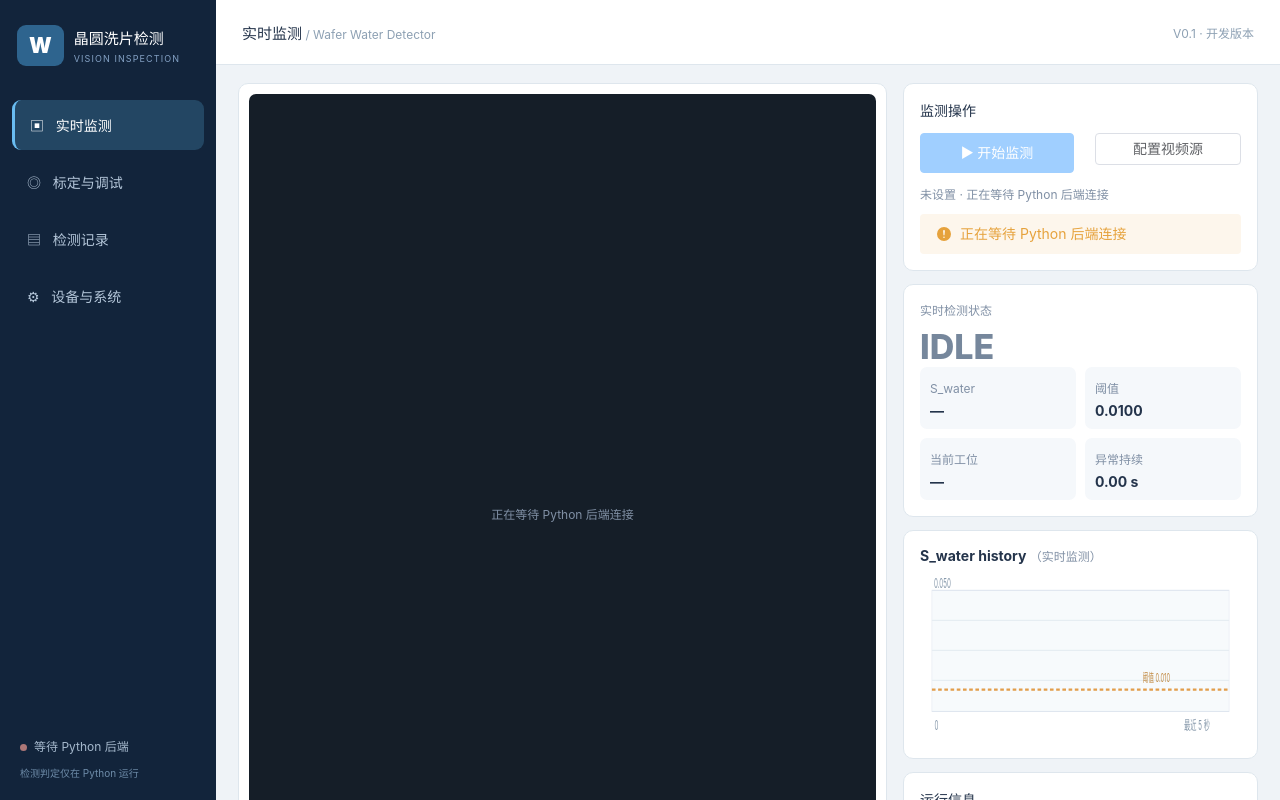
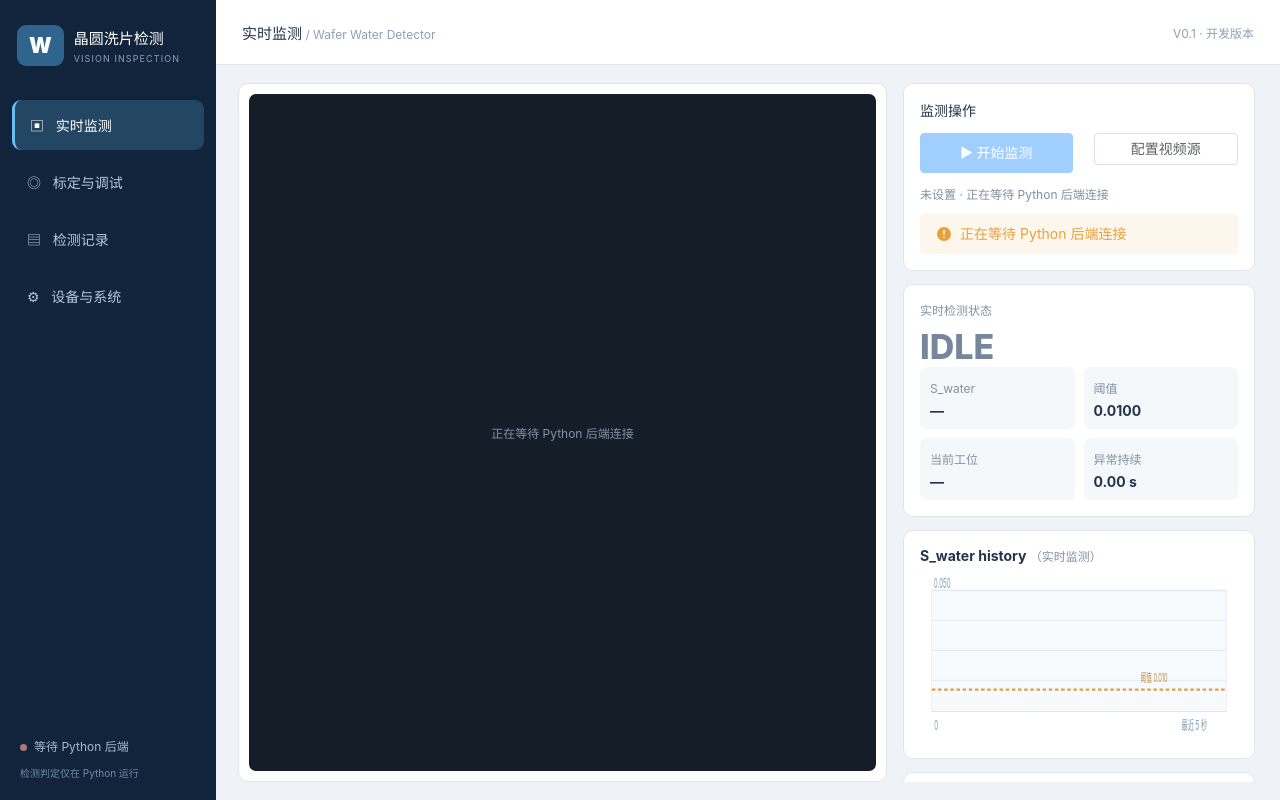
Before and after one commit to DebuNeko233/water_detector, a Vue app: page / in a window 1280 px wide. Built offline with nearby package versions, Linux system fonts and the light colour scheme.

Commit message:
fix(monitor): constrain video-area to Electron viewport and keep timeline visible

```diff
--- a/src/renderer/src/styles/app.css
+++ b/src/renderer/src/styles/app.css
@@ -12,3 +12,66 @@
 .timeline-frame .el-input-number{width:116px}
 .video-timeline .hint{margin-bottom:0}
 @media(max-width:1230px){.timeline-bottom{align-items:start}.timeline-frame{width:100%}}
+
+
+/* The video and seek bar must fit inside the actual Electron window height.
+ * Without min-height:0, flex/grid children use min-content size and escape the
+ * viewport whenever the image or side panels are tall. */
+.app-shell { height: 100dvh; min-height: 0; }
+.content.monitor-content { min-height: 0; overflow: hidden; }
+.monitor-grid {
+  height: 100%;
+  min-height: 0;
+  grid-template-rows: minmax(0, 1fr);
+}
+.monitor-grid .video-panel {
+  display: flex;
+  flex-direction: column;
+  min-height: 0;
+  max-height: 100%;
+  overflow: hidden;
+}
+.monitor-grid .video-area {
+  position: relative;
+  flex: 1 1 0;
+  min-height: 0;
+  max-height: 100%;
+  width: 100%;
+  overflow: hidden;
+}
+.monitor-grid .video-area img {
+  display: block;
+  max-width: 100%;
+  max-height: 100%;
+  width: auto;
+  height: auto;
+  object-fit: contain;
+}
+.monitor-grid .right-rail { min-height: 0; overflow-y: auto; padding-right: 3px; }
+.monitor-timeline {
+  flex: 0 0 auto;
+  min-width: 0;
+  padding: 10px 8px 3px;
+}
+.monitor-timeline .el-slider { margin: 11px 9px 4px; width: calc(100% - 18px); }
+.monitor-timeline-actions { display: flex; align-items: center; gap: 5px; flex-wrap: wrap; }
+.monitor-timeline-actions .el-button { margin: 0; }
+.monitor-stage-select { width: 80px; }
+.monitor-file-hint { margin: 7px 2px 0; line-height: 1.4; font-size: 12px; overflow-wrap: anywhere; }
+.video-mode-badge {
+  position: absolute;
+  top: 10px;
+  left: 10px;
+  border-radius: 4px;
+  padding: 4px 8px;
+  font-size: 11px;
+  background: rgba(15, 23, 42, 0.84);
+  color: #f0f7ff;
+  pointer-events: none;
+}
+@media (max-width: 890px) {
+  .content.monitor-content { overflow-y: auto; }
+  .monitor-grid { grid-template-columns: 1fr; grid-template-rows: auto auto; height: auto; }
+  .monitor-grid .video-panel { height: min(65vh, 560px); min-height: 360px; }
+  .monitor-grid .right-rail { overflow: visible; }
+}
```
